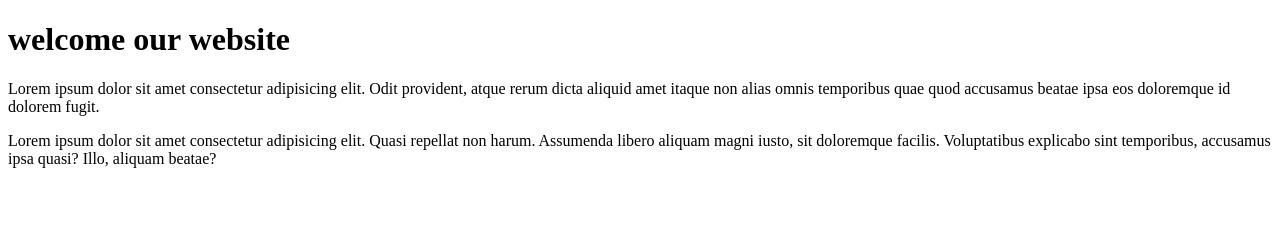
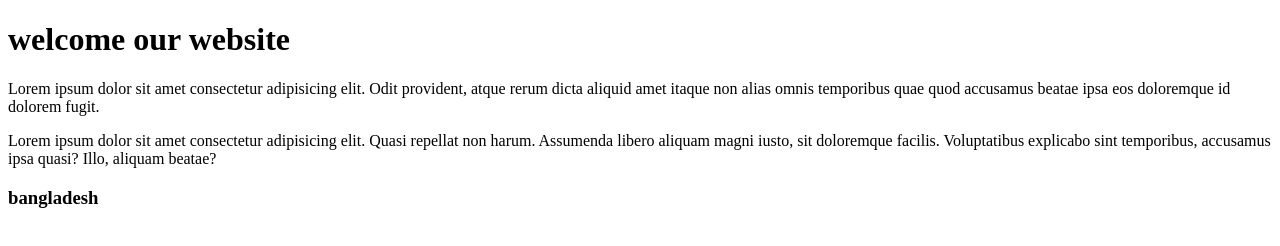
Before and after one commit to MdReion/my-second-repo, a plain HTML site: page index.html in a window 1280 px wide. Drawn offline with Linux system fonts and the light colour scheme.

Commit message:
third repo

```diff
--- a/index.html
+++ b/index.html
@@ -10,5 +10,6 @@
     <h1>welcome our website </h1>
     <p>Lorem ipsum dolor sit amet consectetur adipisicing elit. Odit provident, atque rerum dicta aliquid amet itaque non alias omnis temporibus quae quod accusamus beatae ipsa eos doloremque id dolorem fugit.</p>
     Lorem ipsum dolor sit amet consectetur adipisicing elit. Quasi repellat non harum. Assumenda libero aliquam magni iusto, sit doloremque facilis. Voluptatibus explicabo sint temporibus, accusamus ipsa quasi? Illo, aliquam beatae?
+    <h3>bangladesh</h3>
 </body>
 </html>
```
